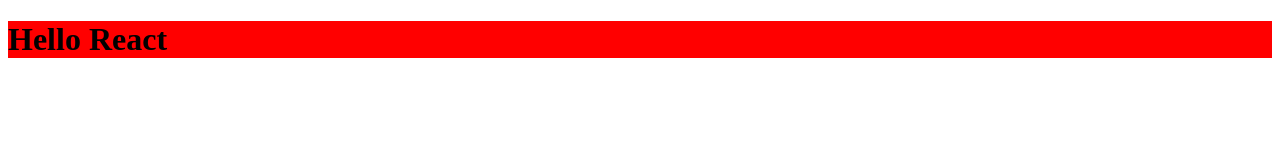
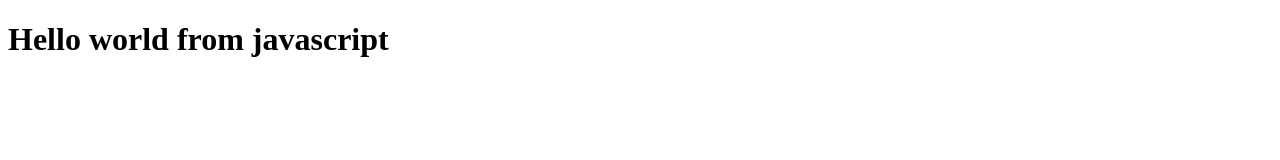
Before and after one commit to yogendra301295/namsteReact, a plain HTML site: page index.html in a window 1280 px wide. Drawn offline with nearby package versions, Linux system fonts and the light colour scheme.

Commit message:
first commit

```diff
--- a/index.html
+++ b/index.html
@@ -6,25 +6,13 @@
     <title>Document</title>
 </head>
 <body>
+    <div id="root"></div>
+    <script>
+        const heading = document.createElement("h1")
+         heading.innerHTML="Hello world from javascript"
 
-    <div id="root" style="background-color:red;"></div>
-
-    <script>
-        // const heading = document.createElement("h1");
-        // heading.innerHTML= "Hello world from javascript";`
-
-        // const head = document.getElementById("root")
-        // head.appendChild(heading)
+         const root = document.getElementById("root");
+          root.appendChild(heading)
     </script>
-
-<script crossorigin src="https://unpkg.com/react@18/umd/react.development.js"></script>
-<script crossorigin src="https://unpkg.com/react-dom@18/umd/react-dom.development.js"></script>
-
-   <script>
-    const heading = React.createElement("h1" , {}, "Hello React");
-    const root = ReactDOM.createRoot(document.getElementById("root"))
-    root.render(heading)
-   </script>
-
 </body>
 </html>
```
Also changed, not shown: 1 other file.
